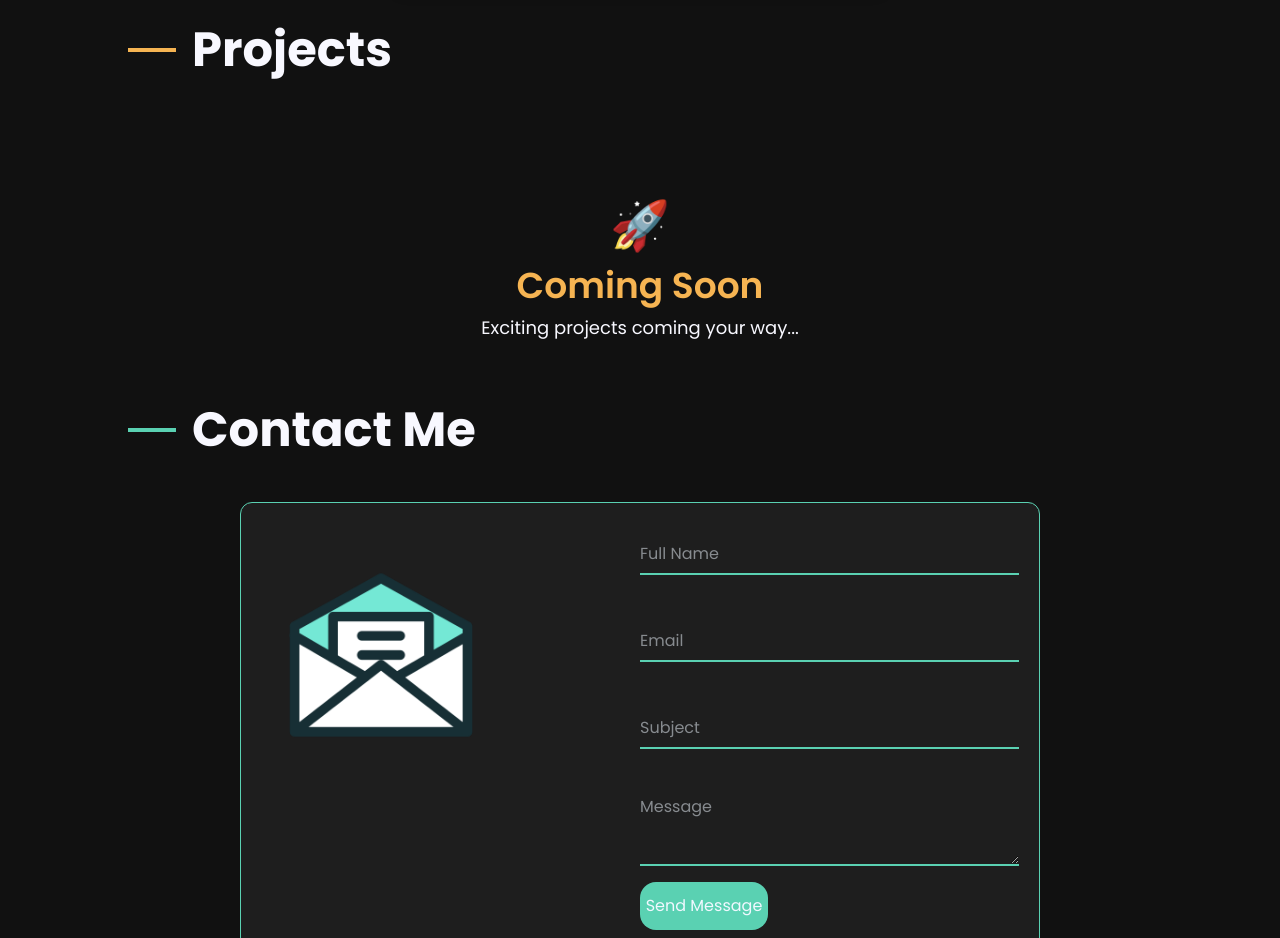
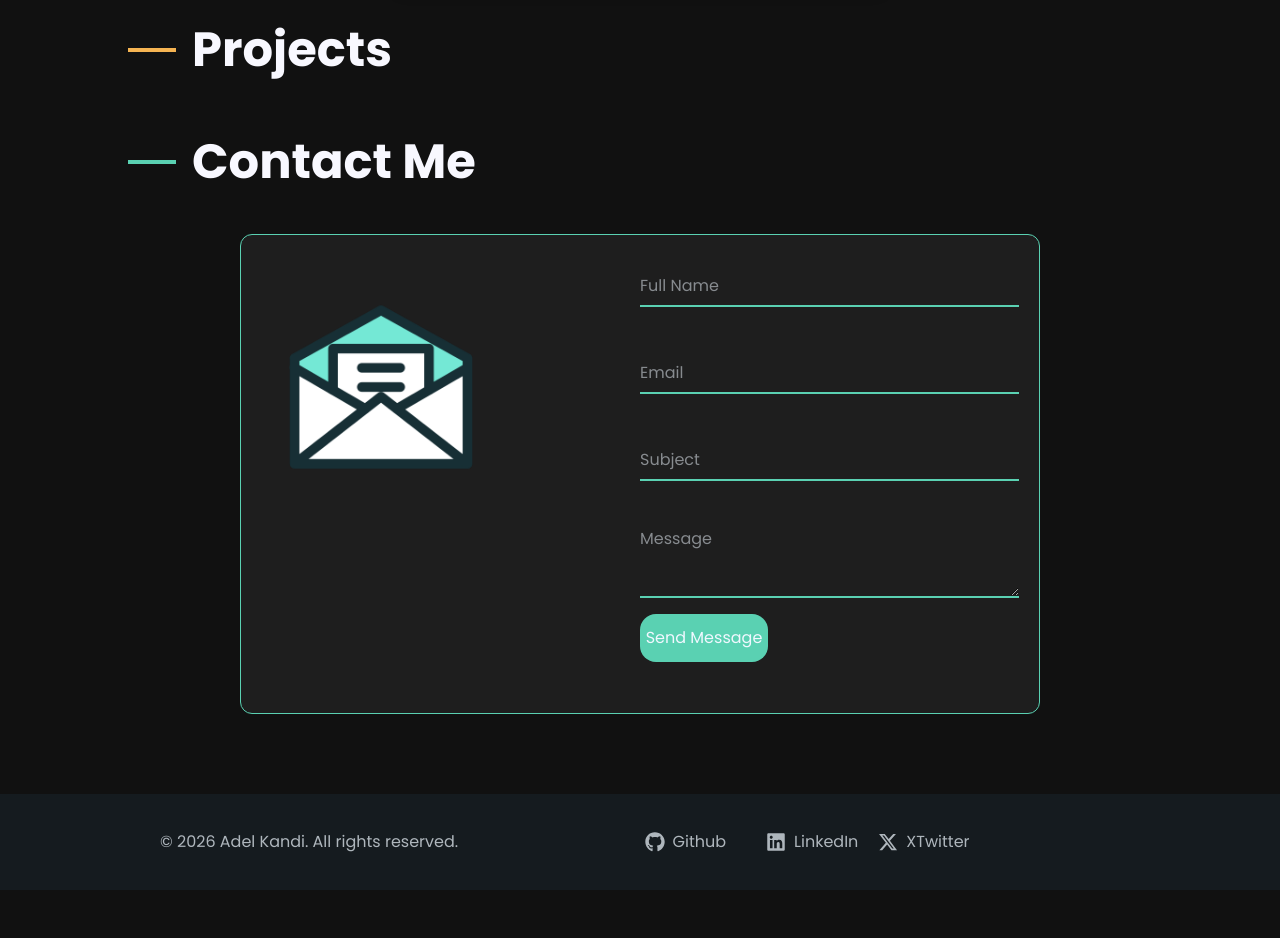
Before and after one commit to adelkandi/adelkandi-portfolio, a React (Vite) app in the folder adelkandi-portfolio/: page / in a window 1280 px wide. Shown: the part 3260-4198 px from the top of the page. After the commit the page ends 4150 px from the top, so only its background shows below. Built offline with nearby package versions, Linux system fonts and the light colour scheme; a web font is replaced by a local one.

Commit message:
fix: remove placeholder content from Projects section

```diff
--- a/adelkandi-portfolio/src/sections/Projects.tsx
+++ b/adelkandi-portfolio/src/sections/Projects.tsx
@@ -14,11 +14,6 @@ export default function Projects(){
                     </div>
                 </div>
                 {/* Projects Cards */}
-                <div className="flex flex-col items-center justify-center py-16">
-                    <div className="text-5xl text-[#f6b452] mb-4">🚀</div>
-                    <div className="text-4xl font-semibold text-[#f6b452] mb-2">Coming Soon</div>
-                    <p className="text-[#F8F8FF] text-lg">Exciting projects coming your way...</p>
-                </div>
 
             </div>
             </section>
```
